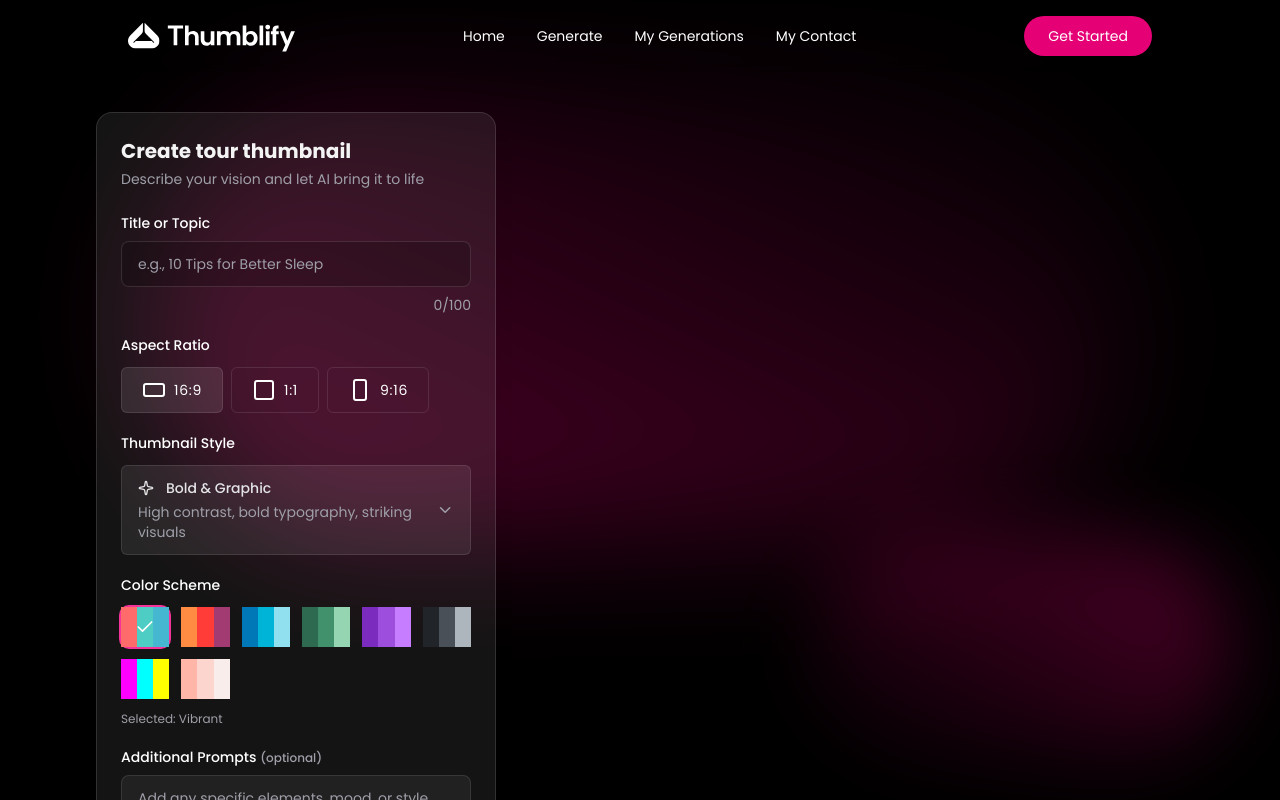
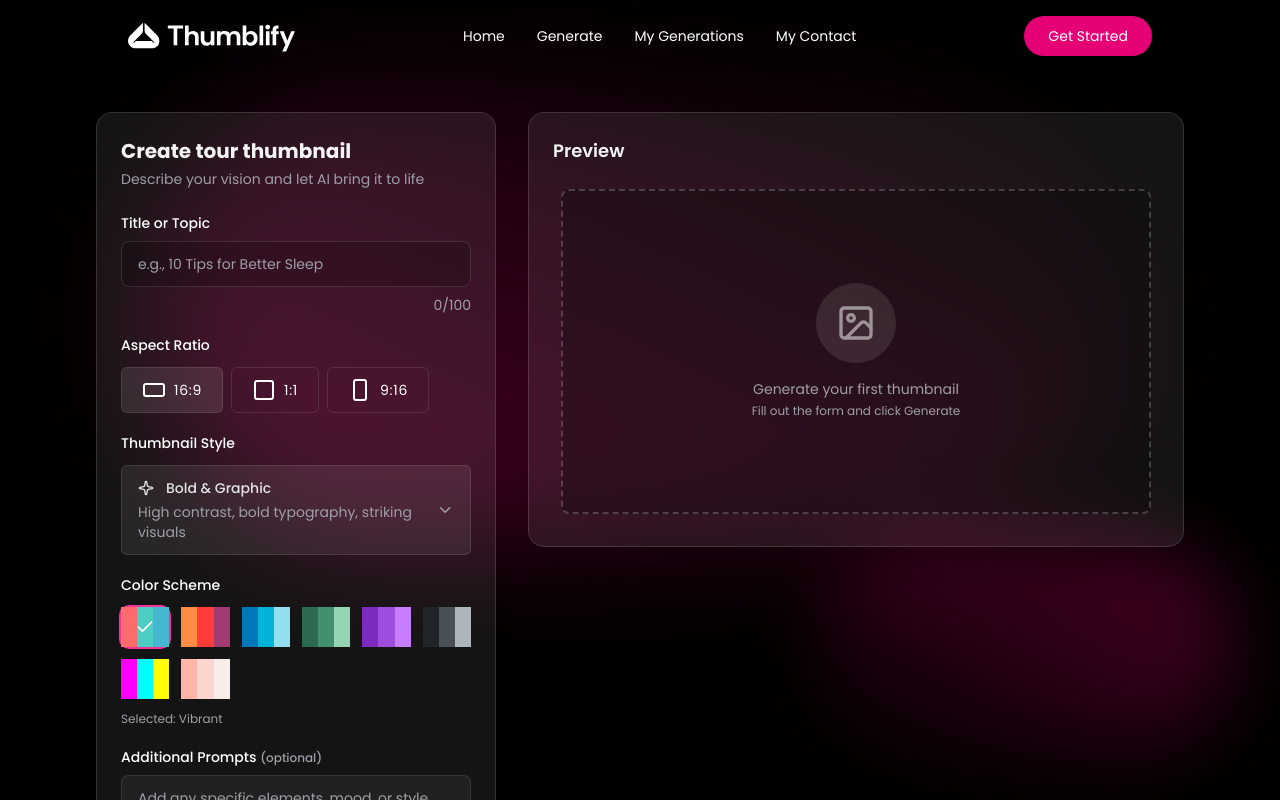
Before and after one commit to UmayerCoding1/AI-Thumbnail, a Next.js app: page /generate in a window 1280 px wide. Shown: the top 800 px of the page. Built offline with nearby package versions, Linux system fonts and the light colour scheme.

Commit message:
feat: Introduce the AI thumbnail generator UI, comprising input controls and a preview area.

```diff
--- a/components/generate.tsx
+++ b/components/generate.tsx
@@ -6,13 +6,15 @@ import Lable from './lable';
 import AspectRatioSelector from './aspect-ratio-selector';
 import { StyleSelector } from './style-selector';
 import { ColorSchemeSelector } from './color-scheme-seletor';
+import LeftPanal from './left-panal';
+import { PreviewPanal } from './preview-panal';
 
 const Generate = ({ id }: { id: string }) => {
     const [title, setTitle] = useState('');
     const [additionalDetails, setAdditionalDetails] = useState('');
     const [thumbnail, setThumbnail] = useState<IThumbnail | null>(null);
     const [loading, setLoading] = useState(false);
-
+    const [aspectRatio, setAspectRatio] = useState<AspectRatio>('16:9');
     console.log(id ? true : false)
     return (
         <>
@@ -21,9 +23,14 @@ const Generate = ({ id }: { id: string }) => {
                 <div className='max-w-6xl mx-auto px-4 sm:px-6 lg:px-8 py-8 pb-28 lg:pb-8'>
                     <div className='grid lg:grid-cols-[400px_1fr] gap-8'>
                         {/* LEFT PANAL */}
-                        <LeftPanal id={id} loading={loading} title={title} setTitle={setTitle} additionalDetails={additionalDetails} setAdditionalDetails={setAdditionalDetails} thumbnail={thumbnail} setThumbnail={setThumbnail} />
+                        <LeftPanal id={id} loading={loading} title={title} setTitle={setTitle} additionalDetails={additionalDetails} setAdditionalDetails={setAdditionalDetails} thumbnail={thumbnail} setThumbnail={setThumbnail} aspectRatio={aspectRatio} setAspectRatio={setAspectRatio} />
                         {/* RIGHT PANAL */}
-                        <div></div>
+                        <div>
+                            <div className="p-6 rounded-2xl bg-white/8 border border-white/12 shadow-xl space-y-6">
+                                <h2 className='text-lg font-semibold text-zinc-100 mb-4'>Preview</h2>
+                                <PreviewPanal thumbnail={thumbnail} isLoading={loading} aspectRatio={aspectRatio} />
+                            </div>
+                        </div>
                     </div>
                 </div>
             </div>
@@ -32,61 +39,3 @@ const Generate = ({ id }: { id: string }) => {
 };
 
 export default Generate;
-
-
-interface LeftPanalProps {
-    id: string;
-    loading: boolean;
-    title: string
-    setTitle: React.Dispatch<React.SetStateAction<string>>;
-    additionalDetails: string;
-    setAdditionalDetails: React.Dispatch<React.SetStateAction<string>>;
-    thumbnail: IThumbnail | null;
-    setThumbnail: React.Dispatch<React.SetStateAction<IThumbnail | null>>;
-}
-
-const LeftPanal = ({ id, loading, title, setTitle, additionalDetails, setAdditionalDetails, thumbnail, setThumbnail }: LeftPanalProps) => {
-    const [aspectRatio, setAspectRatio] = useState<AspectRatio>('16:9');
-    const [colorSchemeId, setColorSchemeId] = useState<string>(colorSchemes[0].id);
-    const [style, setStyle] = useState<ThumbnailStyle>('Bold & Graphic');
-
-    const [styleDropdownOpen, setStyleDropdownOpen] = useState(false);
-
-
-
-    return (
-        <div className={`sppace-y-6 ${id && 'pointer-events-none'}`}>
-            <div className='p-6 rounded-2xl bg-white/8 border border-white/12 shadow-xl space-y-6'>
-                <div>
-                    <h2 className='text-xl font-bold text-zinc-100 mb-1'>Create tour thumbnail</h2>
-                    <p className='text-sm text-zinc-400'>Describe your vision and let AI bring it to life</p>
-                </div>
-
-                <div className='space-y-5'>
-                    {/* title input */}
-                    <div className='space-y-2'>
-                        <Lable htmlFor='title'>Title or Topic</Lable>
-                        <input type="text" value={title} id="" onChange={(e) => setTitle(e.target.value)} maxLength={100} placeholder='e.g., 10 Tips for Better Sleep' className='w-full px-4 py-3 rounded-lg border border-white/12  bg-black/20  text-zinc-100 placeholder:text-zinc-400 focus:outline-none focus:ring-2 focus:ring-pink-500' />
-                        <div className='flex justify-end'><span className='text-sm text-zinc-400'>{title.length}/100</span></div>
-                    </div>
-
-
-                    {/* aspect ratio selector */}
-                    <AspectRatioSelector value={aspectRatio} onChange={setAspectRatio} />
-                    {/* style seleter */}
-                    <StyleSelector value={style} onChange={setStyle} isOpen={styleDropdownOpen} setIsOpen={setStyleDropdownOpen} />
-                    {/* color scheme selector */}
-                    <ColorSchemeSelector value={colorSchemeId} onChange={setColorSchemeId} />
-                    {/* details */}
-                    <div className='space-y-2'>
-                        <Lable htmlFor="additional prompts">Additional Prompts <span className='text-xs text-zinc-400'>(optional)</span></Lable>
-                        <textarea value={additionalDetails} onChange={(e) => setAdditionalDetails(e.target.value)} rows={3} placeholder='Add any specific elements, mood, or style preferences...' className='w-full px-4 py-3 rounded-lg border border-white/10 bg-white/6  text-zinc-100 placeholder:text-zinc-400 focus:outline-none focus:ring-2 focus:ring-pink-500 resize-none' />
-                    </div>
-                </div>
-
-                {/* btn */}
-                {!id && <button className='text-[15px] w-full py-3.5 rounded-xl font-medium bg-linear-to-b from-pink-500 to-pink-600 hover:from-pink-700 disabled:cursor-not-allowed transition-colors'>{loading ? 'Generating...' : 'Generate Thumbnail'}</button>}
-            </div>
-        </div>
-    )
-}
--- /dev/null
+++ b/components/left-panal.tsx
@@ -0,0 +1,71 @@
+'use client'
+import { useState } from "react";
+import { AspectRatio, IThumbnail, ThumbnailStyle, colorSchemes } from "@/public/assets/assets";
+import Lable from "./lable";
+import AspectRatioSelector from "./aspect-ratio-selector";
+
+import { ColorSchemeSelector } from "./color-scheme-seletor";
+import { StyleSelector } from "./style-selector";
+
+
+interface LeftPanalProps {
+    id: string;
+    loading: boolean;
+    title: string
+    setTitle: React.Dispatch<React.SetStateAction<string>>;
+    additionalDetails: string;
+    setAdditionalDetails: React.Dispatch<React.SetStateAction<string>>;
+    thumbnail: IThumbnail | null;
+    setThumbnail: React.Dispatch<React.SetStateAction<IThumbnail | null>>;
+    aspectRatio: AspectRatio;
+    setAspectRatio: React.Dispatch<React.SetStateAction<AspectRatio>>;
+}
+const LeftPanal = ({ id, loading, title, setTitle, additionalDetails, setAdditionalDetails, thumbnail, setThumbnail, aspectRatio, setAspectRatio }: LeftPanalProps) => {
+
+    const [colorSchemeId, setColorSchemeId] = useState<string>(colorSchemes[0].id);
+    const [style, setStyle] = useState<ThumbnailStyle>('Bold & Graphic');
+
+    const [styleDropdownOpen, setStyleDropdownOpen] = useState(false);
+
+
+
+    return (
+        <div className={`sppace-y-6 ${id && 'pointer-events-none'}`}>
+            <div className='p-6 rounded-2xl bg-white/8 border border-white/12 shadow-xl space-y-6'>
+                <div>
+                    <h2 className='text-xl font-bold text-zinc-100 mb-1'>Create tour thumbnail</h2>
+                    <p className='text-sm text-zinc-400'>Describe your vision and let AI bring it to life</p>
+                </div>
+
+                <div className='space-y-5'>
+                    {/* title input */}
+                    <div className='space-y-2'>
+                        <Lable htmlFor='title'>Title or Topic</Lable>
+                        <input type="text" value={title} id="" onChange={(e) => setTitle(e.target.value)} maxLength={100} placeholder='e.g., 10 Tips for Better Sleep' className='w-full px-4 py-3 rounded-lg border border-white/12  bg-black/20  text-zinc-100 placeholder:text-zinc-400 focus:outline-none focus:ring-2 focus:ring-pink-500' />
+                        <div className='flex justify-end'><span className='text-sm text-zinc-400'>{title.length}/100</span></div>
+                    </div>
+
+
+                    {/* aspect ratio selector */}
+                    <AspectRatioSelector value={aspectRatio} onChange={setAspectRatio} />
+                    {/* style seleter */}
+                    <StyleSelector value={style} onChange={setStyle} isOpen={styleDropdownOpen} setIsOpen={setStyleDropdownOpen} />
+                    {/* color scheme selector */}
+                    <ColorSchemeSelector value={colorSchemeId} onChange={setColorSchemeId} />
+                    {/* details */}
+
+
+                    <div className='space-y-2'>
+                        <Lable htmlFor="additional prompts">Additional Prompts <span className='text-xs text-zinc-400'>(optional)</span></Lable>
+                        <textarea value={additionalDetails} onChange={(e) => setAdditionalDetails(e.target.value)} rows={3} placeholder='Add any specific elements, mood, or style preferences...' className='w-full px-4 py-3 rounded-lg border border-white/10 bg-white/6  text-zinc-100 placeholder:text-zinc-400 focus:outline-none focus:ring-2 focus:ring-pink-500 resize-none' />
+                    </div>
+                </div>
+
+                {/* btn */}
+                {!id && <button className='text-[15px] w-full py-3.5 rounded-xl font-medium bg-linear-to-b from-pink-500 to-pink-600 hover:from-pink-700 disabled:cursor-not-allowed transition-colors'>{loading ? 'Generating...' : 'Generate Thumbnail'}</button>}
+            </div>
+        </div>
+    )
+}
+
+export default LeftPanal
--- /dev/null
+++ b/components/preview-panal.tsx
@@ -0,0 +1,65 @@
+'use client';
+
+import { cn } from "@/lib/utils";
+import { AspectRatio, IThumbnail } from "@/public/assets/assets";
+import { ImageIcon, Loader2Icon } from "lucide-react";
+
+interface PreviewPanalProps {
+    thumbnail: IThumbnail | null;
+    isLoading: boolean;
+    aspectRatio: AspectRatio;
+}
+
+export const PreviewPanal = ({ thumbnail, isLoading, aspectRatio }: PreviewPanalProps) => {
+    const aspectClasses = {
+        '16:9': 'aspect-video',
+        '9:16': 'aspect-[9/16]',
+        '1:1': 'aspect-square',
+    } as Record<AspectRatio, string>;
+
+    const onDownload = () => {
+        if (!thumbnail?.image_url) return;
+        window.open(thumbnail.image_url, '_blank');
+    }
+    return (
+        <div className="relative mx-auto w-full max-w-2xl" >
+            <div className={cn('relative overflow-hidden ', aspectClasses[aspectRatio])}>
+                {isLoading && (
+                    <div className="absolute inset-0 flex flex-col items-center justify-center gap-4 bg-black/25">
+                        <Loader2Icon className="size-8 animate-spin text-zinc-400" />
+                        <div className="text-center">
+                            <p className="text-sm font-medium text-zinc-200">AI is creating your thumbnail...</p>
+                            <p className="text-xs text-zinc-400">This may take a few seconds</p>
+                        </div>
+                    </div>
+                )}
+
+                {!isLoading && thumbnail?.image_url && (
+                    <div className="group relative h-full w-full">
+                        <img src={thumbnail.image_url} alt={thumbnail.title} className="w-full h-full object-cover" />
+
+
+                        <div className="absolute inset-0 bg-black/25 opacity-0 group-hover:opacity-100 transition-opacity flex items-center justify-center">
+                            <button onClick={onDownload} className="px-4 py-2 bg-white text-black rounded-lg">Download</button>
+                        </div>
+                    </div>
+                )}
+
+
+
+                {!isLoading && !thumbnail?.image_url && (
+                    <div className="absolute inset-0 m-2 flex flex-col items-center justify-center gap-4 rounded-lg border-2 border-dashed border-white/20 bg-black/25">
+                        <div className="max-sm:hidden flex size-20 items-center justify-center rounded-full bg-white/10 ">
+                            <ImageIcon className="size-10 text-white opacity-50" />
+                        </div>
+
+                        <div className="px-4 text-center">
+                            <p className="font text-zinc-400">Generate your first thumbnail</p>
+                            <p className="mt-1 text-xs text-zinc-400">Fill out the form and click Generate</p>
+                        </div>
+                    </div>
+                )}
+            </div>
+        </div>
+    )
+}
```
